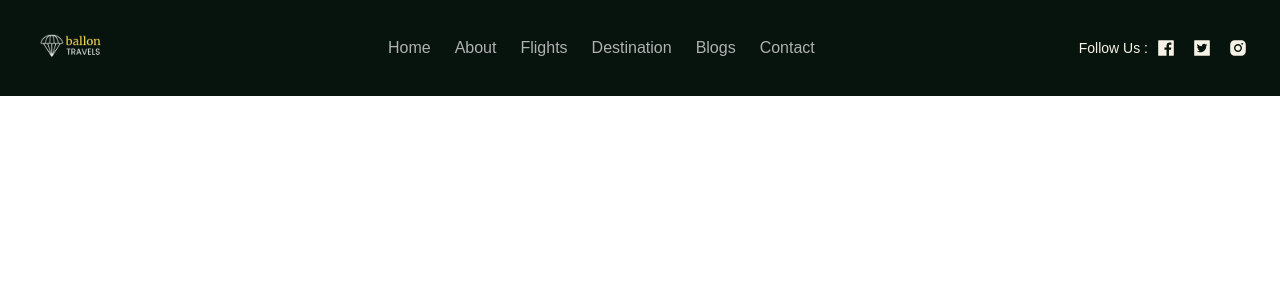
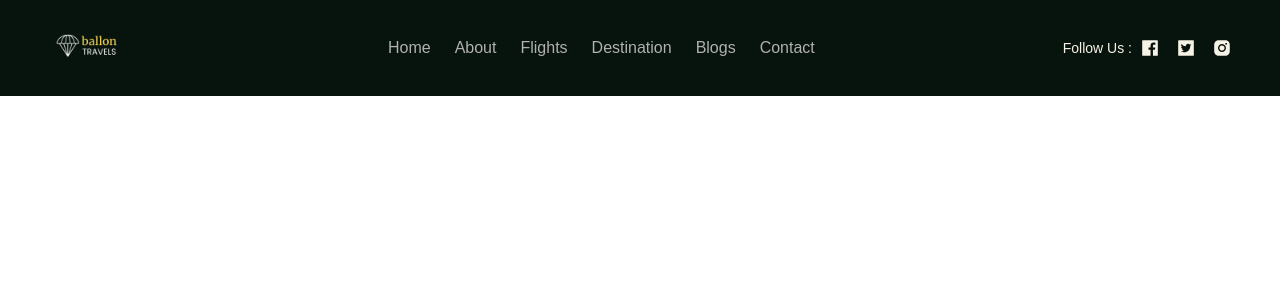
Before and after one commit to GavPri/ballon-travel-agency, a React (Create React App) app: page / in a window 1280 px wide. Shown: the top 300 px of the page. Built offline with nearby package versions, Linux system fonts and the light colour scheme.

Commit message:
adjust x axis padding on nav

```diff
--- a/src/components/navigation/Navbar.js
+++ b/src/components/navigation/Navbar.js
@@ -5,7 +5,7 @@ import SocialMediaLinks from "./SocialMediaLinks";
 
 const Navbar = () => {
   return (
-    <nav className="w-screen bg-dark h-24 m-auto flex items-center justify-between absolute top-0 px-6">
+    <nav className="w-screen bg-dark h-24 m-auto flex items-center justify-between absolute top-0 px-10">
       {/* ----- Logo */}
       <Logo width={100} height={100} />
       {/* ----- Nav links / unordered list */}
```
